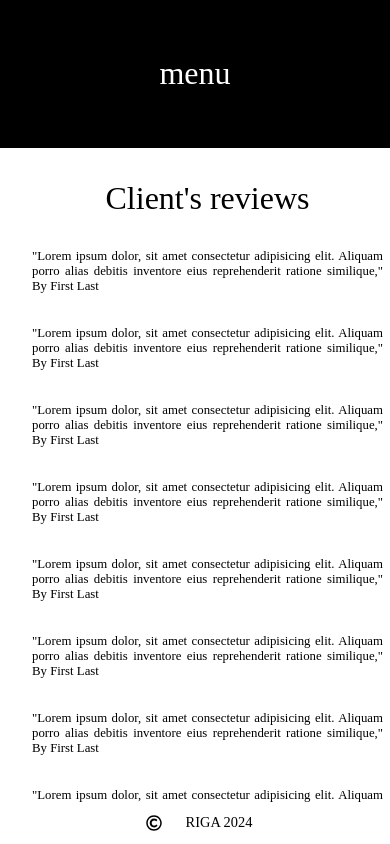
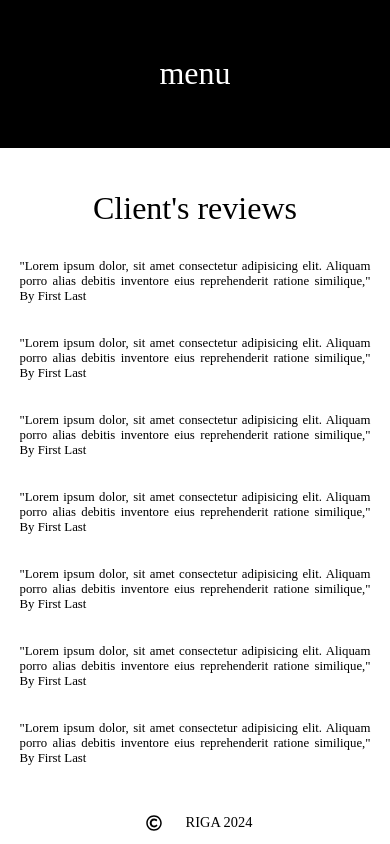
Before and after one commit to Manuelhhinojosa/MariselaShopClient, a React (Create React App) app: page /reviews in a window 390 px wide. Built offline with nearby package versions, Linux system fonts and the light colour scheme; a web font is replaced by a local one.

Commit message:
adjusted heigt of reviews component container; 98% height, 2% margin top and the divs within it margin left and right set to auto

```diff
--- a/src/components/pageComponents/ReviewsPage/ReviewsPage.css
+++ b/src/components/pageComponents/ReviewsPage/ReviewsPage.css
@@ -43,5 +43,12 @@
 @media screen and (max-width: 600px) {
   .reviewsPageContainer div {
     font-size: 0.8rem;
+    height: 98%;
+    margin-top: 2%;
+    justify-content: center;
+  }
+  .reviewsPageContainer div div {
+    margin-left: auto;
+    margin-right: auto;
   }
 }/*# sourceMappingURL=ReviewsPage.css.map */
--- a/src/components/pageComponents/ReviewsPage/ReviewsPage.scss
+++ b/src/components/pageComponents/ReviewsPage/ReviewsPage.scss
@@ -52,6 +52,14 @@
   .reviewsPageContainer {
     div {
       font-size: 0.8rem;
+      height: 98%;
+      margin-top: 2%;
+      justify-content: $center;
+
+      div {
+        margin-left: auto;
+        margin-right: auto;
+      }
     }
   }
 }
```
Also changed, not shown: 1 other file (tests, documents, lock files or other folders).
